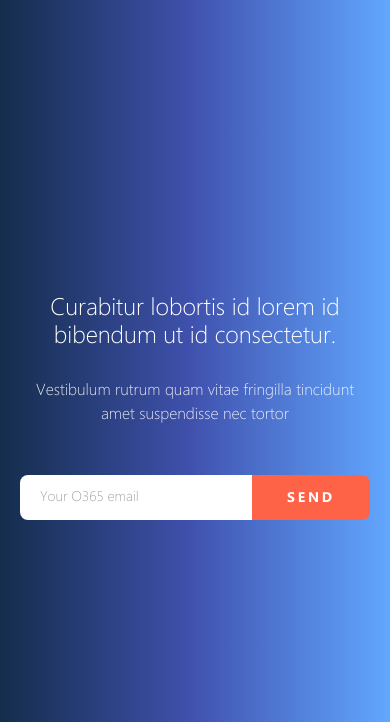
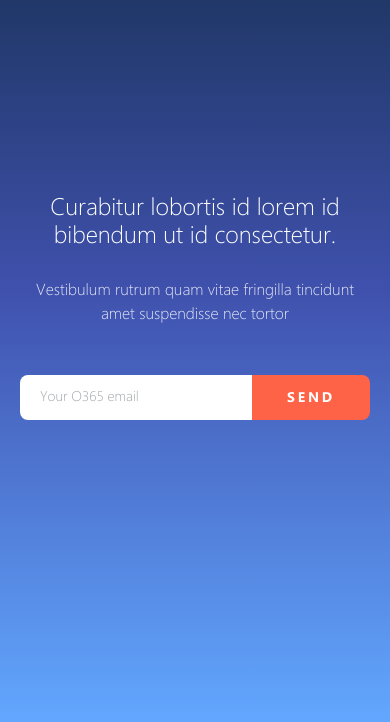
Before and after one commit to MrEyelet/beezy, a website built with webpack: page index.html in a window 390 px wide. Shown: the part 122-844 px from the top of the page. Built offline with nearby package versions, Linux system fonts and the light colour scheme; files whose address does not match are found by name.

Commit message:
rwd: styles mobile

```diff
--- a/src/scss/components/intro.scss
+++ b/src/scss/components/intro.scss
@@ -30,6 +30,12 @@
       font-size: 2.4rem;
       line-height: 2.8rem;
     }
+    @include mobile-lg {
+      margin-top: 25rem;
+    }
+    @include mobile-sm {
+      margin-top: 16rem;
+    }
   }
   &__desc {
     margin: 0 0 5rem 0;
--- a/src/scss/components/visual.scss
+++ b/src/scss/components/visual.scss
@@ -11,10 +11,22 @@
     left: 50%;
     transform: translateX(-50%);
   }
+  @include mobile-lg {
+    width: 30rem;
+  }
+  @include mobile-sm {
+    width: 20rem;
+  }
   &__image {
     @include phablet {
       position: absolute;
       clip: rect(0px, auto, 30rem, 0px);
     }
+    @include mobile-lg {
+      clip: rect(0px, auto, 20rem, 0px);
+    }
+    @include mobile-sm {
+      clip: rect(0px, auto, 12rem, 0px);
+    }
   }
 }
--- a/src/scss/mixins/gradient.scss
+++ b/src/scss/mixins/gradient.scss
@@ -4,4 +4,9 @@
   background: -webkit-linear-gradient(270deg, $color-gradient-4 0%, $color-gradient-3 46%, $color-gradient-2 51%, $color-gradient-1 100%);
   background: linear-gradient(270deg, $color-gradient-4 0%, $color-gradient-3 46%, $color-gradient-2 51%, $color-gradient-1 100%);
   filter: progid:DXImageTransform.Microsoft.gradient(startColorstr=$color-gradient-4,endColorstr=$color-gradient-1,GradientType=1);
+  @include portrait {
+    background: -moz-linear-gradient(0deg, $color-gradient-4 0%, $color-gradient-3 46%, $color-gradient-2 51%, $color-gradient-1 100%);
+    background: -webkit-linear-gradient(0deg, $color-gradient-4 0%, $color-gradient-3 46%, $color-gradient-2 51%, $color-gradient-1 100%);
+    background: linear-gradient(0deg, $color-gradient-4 0%, $color-gradient-3 46%, $color-gradient-2 51%, $color-gradient-1 100%);
+  }
 }
```
Also changed, not shown: dist/main.css, 1 other file.
